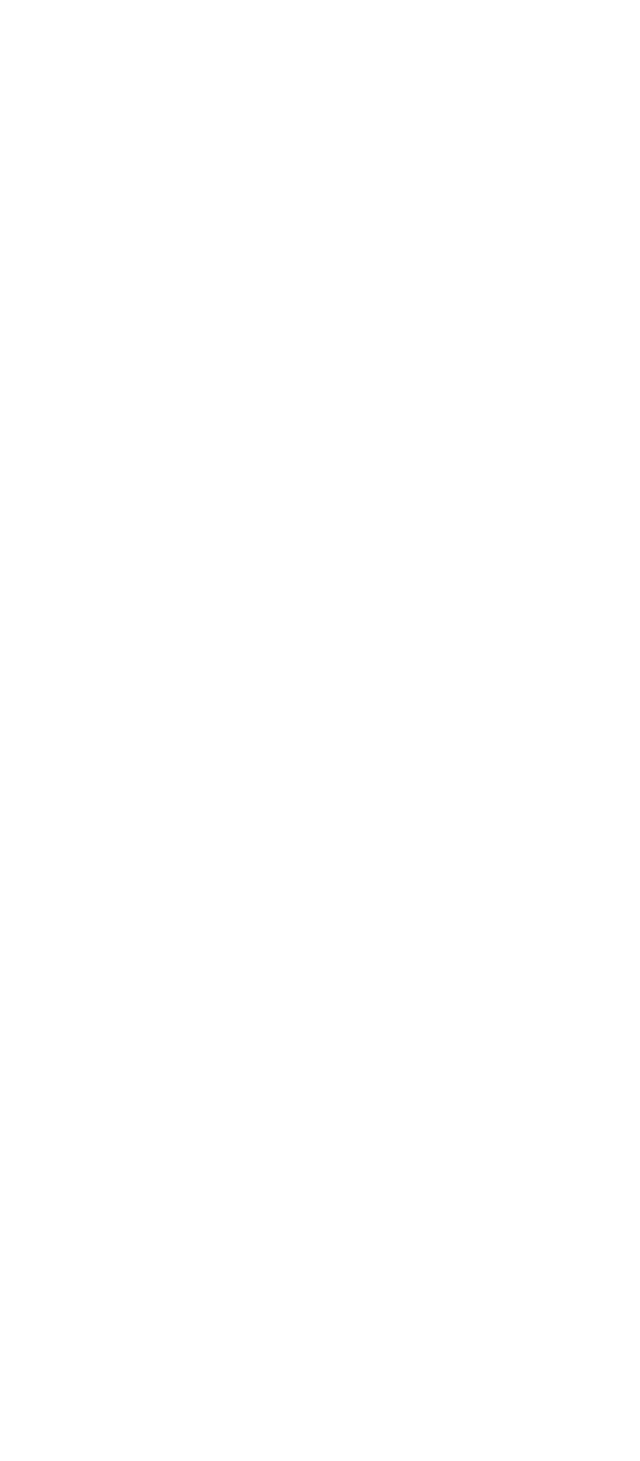
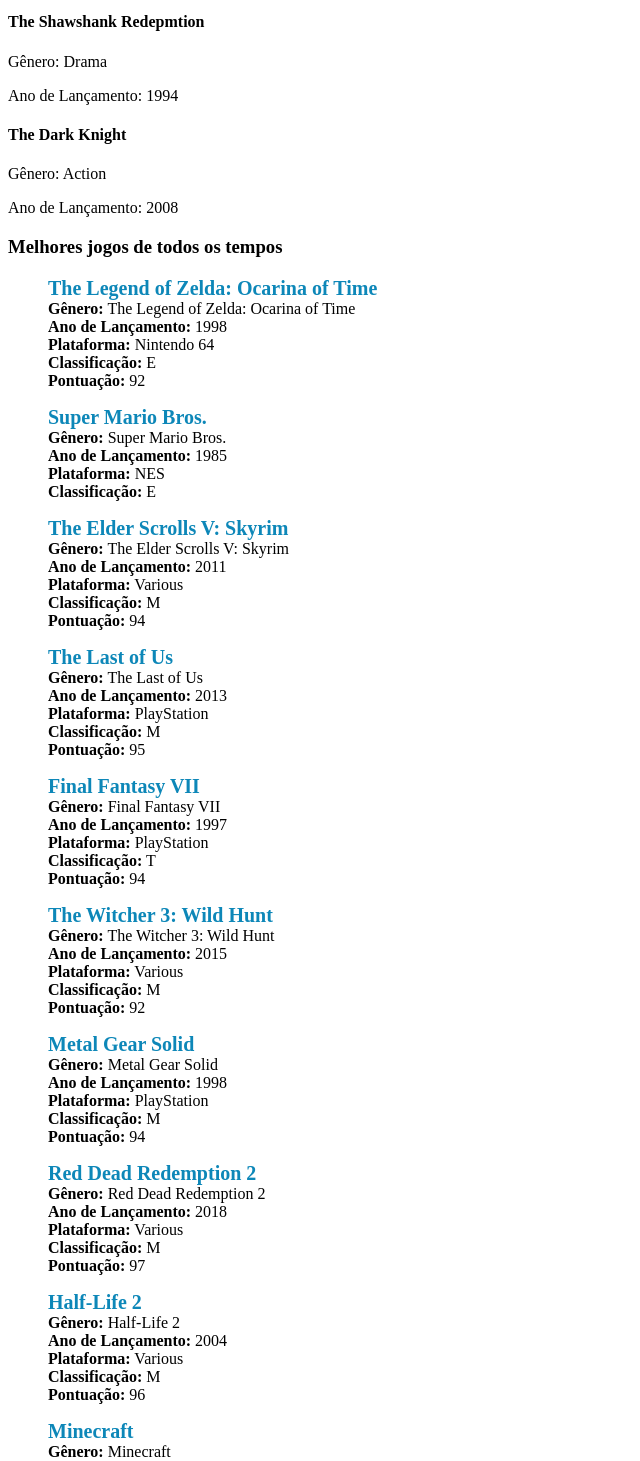
Before and after one commit to leandrolimadeveloper/react-fundamentals, a React (Vite) app: page / in a window 1280 px wide. Shown: the part 980-2441 px from the top of the page, without its empty margins (0-640 px from the left). Before the commit the page ends 825 px from the top, so only its background shows below. Built offline with nearby package versions, Linux system fonts and the light colour scheme; the HTML template or start-up script is replaced by a standard one.

Commit message:
Update - Componentes e Propriedades

```diff
--- a/src/App.tsx
+++ b/src/App.tsx
@@ -2,6 +2,10 @@
 
 import { UserProfile } from "./components/UserProfile";
 import { TaskList } from "./components/UserCars";
+import { MovieList } from "./components/MovieList";
+
+import { GameList } from "./components/Game/GameList";
+import { games } from "./data/games";
 
 function App() {
   const [value, setValue] = useState(0);
@@ -13,6 +17,15 @@
   const [idade, setIdade] = useState<number>(0);
 
   const tasks: string[] = ['Estudar React', 'Comprar sorvete']
+
+  // Movies
+  const movies = [
+    {title: 'Inception', genre: 'Sci-Fi', releaseYear: 2010},
+    {title: 'The Shawshank Redepmtion', genre: 'Drama', releaseYear: 1994},
+    {title: 'The Dark Knight', genre: 'Action', releaseYear: 2008}
+  ]
+
+
 
   function incrementValue() {
     setValue(value + 1);
@@ -114,6 +127,12 @@
       <TaskList tasks={['Comprar pão', 'Limpar a casa']}/>
 
       <TaskList tasks={tasks} />
+
+      {/* Componente Lista de Filmes */}
+      <MovieList movies={movies}/>
+
+      {/* Componente Lista dos melhores games */}
+      <GameList games={games}/>
     </div>
   );
 }
--- /dev/null
+++ b/src/components/Game/Game.tsx
@@ -0,0 +1,22 @@
+interface GameProps {
+  title: string;
+  genre: string;
+  releaseYear: string;
+  platform: string;
+  rating: string;
+  isMultiplayer: boolean;
+  score?: number;
+}
+
+export function Game(props: GameProps) {
+  return (
+    <ul>
+      <li><strong>{props.title}</strong></li>
+      <li><strong>Gênero:</strong> {props.genre}</li>
+      <li><strong>Ano de Lançamento:</strong> {props.releaseYear}</li>
+      <li><strong>Plataforma:</strong> {props.platform}</li>
+      <li><strong>Classificação:</strong> {props.rating}</li>
+      {props.score !== undefined && <li><strong>Pontuação:</strong> {props.score}</li>}
+    </ul>
+  )
+}
--- /dev/null
+++ b/src/components/Game/GameList.tsx
@@ -0,0 +1,34 @@
+import { Game } from './Game';
+import './styles.css'
+
+interface GameListProps {
+  games: {
+    title: string;
+    genre: string;
+    releaseYear: string;
+    platform: string;
+    rating: string;
+    isMultiplayer: boolean;
+    score?: number;
+  }[];
+}
+
+export function GameList({ games }: GameListProps) {
+  return (
+    <div>
+      <h3>Melhores jogos de todos os tempos</h3>
+      {games.map((game, index) => (
+        <Game
+          key={index}
+          title={game.title}
+          genre={game.title}
+          releaseYear={game.releaseYear}
+          platform={game.platform}
+          rating={game.rating}
+          isMultiplayer={game.isMultiplayer}
+          score={game.score}
+        />
+      ))}
+    </div>
+  );
+}
--- /dev/null
+++ b/src/components/Game/styles.css
@@ -0,0 +1,8 @@
+ul {
+    list-style-type: none;
+}
+
+ul > li:first-child {
+    font-size: 20px;
+    color: rgb(13, 135, 184);
+}
--- /dev/null
+++ b/src/components/Movie.tsx
@@ -0,0 +1,15 @@
+interface MovieProps {
+    title: string
+    genre: string
+    releaseYear: number
+}
+
+export function Movie({title, genre, releaseYear}: MovieProps) {
+    return (
+        <div>
+            <h4>{title}</h4>
+            <p>Gênero: {genre}</p>
+            <p>Ano de Lançamento: {releaseYear}</p>
+        </div>
+    )
+}
--- /dev/null
+++ b/src/components/MovieList.tsx
@@ -0,0 +1,20 @@
+import { Movie } from "./Movie";
+
+interface MovieListProps {
+  movies: { title: string; genre: string; releaseYear: number }[];
+}
+export function MovieList({ movies }: MovieListProps) {
+  return (
+    <div>
+      <h3>Lista de filmes</h3>
+      {movies.map((movie, index) => (
+        <Movie
+          key={index}
+          title={movie.title}
+          genre={movie.genre}
+          releaseYear={movie.releaseYear}
+        />
+      ))}
+    </div>
+  );
+}
--- /dev/null
+++ b/src/data/games.ts
@@ -0,0 +1,90 @@
+export const games = [
+    {
+        title: 'The Legend of Zelda: Ocarina of Time',
+        genre: 'Adventure',
+        releaseYear: '1998',
+        platform: 'Nintendo 64',
+        rating: 'E',
+        isMultiplayer: false,
+        score: 92,
+    },
+    {
+        title: 'Super Mario Bros.',
+        genre: 'Platformer',
+        releaseYear: '1985',
+        platform: 'NES',
+        rating: 'E',
+        isMultiplayer: false,
+    },
+    {
+        title: 'The Elder Scrolls V: Skyrim',
+        genre: 'Open World RPG',
+        releaseYear: '2011',
+        platform: 'Various',
+        rating: 'M',
+        isMultiplayer: false,
+        score: 94,
+    },
+    {
+        title: 'The Last of Us',
+        genre: 'Action-Adventure',
+        releaseYear: '2013',
+        platform: 'PlayStation',
+        rating: 'M',
+        isMultiplayer: true,
+        score: 95,
+    },
+    {
+        title: 'Final Fantasy VII',
+        genre: 'RPG',
+        releaseYear: '1997',
+        platform: 'PlayStation',
+        rating: 'T',
+        isMultiplayer: false,
+        score: 94,
+    },
+    {
+        title: 'The Witcher 3: Wild Hunt',
+        genre: 'Action RPG',
+        releaseYear: '2015',
+        platform: 'Various',
+        rating: 'M',
+        isMultiplayer: false,
+        score: 92,
+    },
+    {
+        title: 'Metal Gear Solid',
+        genre: 'Stealth Action',
+        releaseYear: '1998',
+        platform: 'PlayStation',
+        rating: 'M',
+        isMultiplayer: false,
+        score: 94,
+    },
+    {
+        title: 'Red Dead Redemption 2',
+        genre: 'Action-Adventure',
+        releaseYear: '2018',
+        platform: 'Various',
+        rating: 'M',
+        isMultiplayer: true,
+        score: 97,
+    },
+    {
+        title: 'Half-Life 2',
+        genre: 'First-Person Shooter',
+        releaseYear: '2004',
+        platform: 'Various',
+        rating: 'M',
+        isMultiplayer: true,
+        score: 96,
+    },
+    {
+        title: 'Minecraft',
+        genre: 'Sandbox',
+        releaseYear: '2011',
+        platform: 'Various',
+        rating: 'E10+',
+        isMultiplayer: true,
+    },
+];
```
